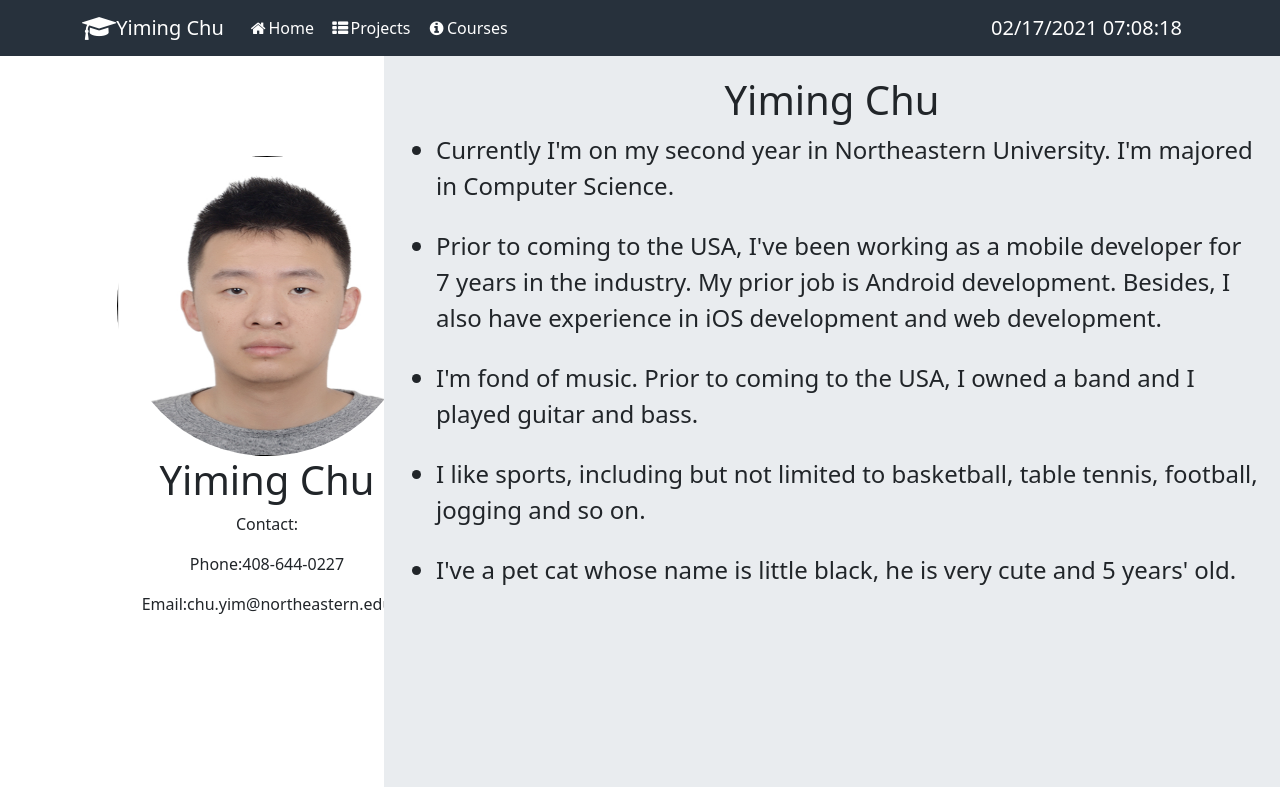
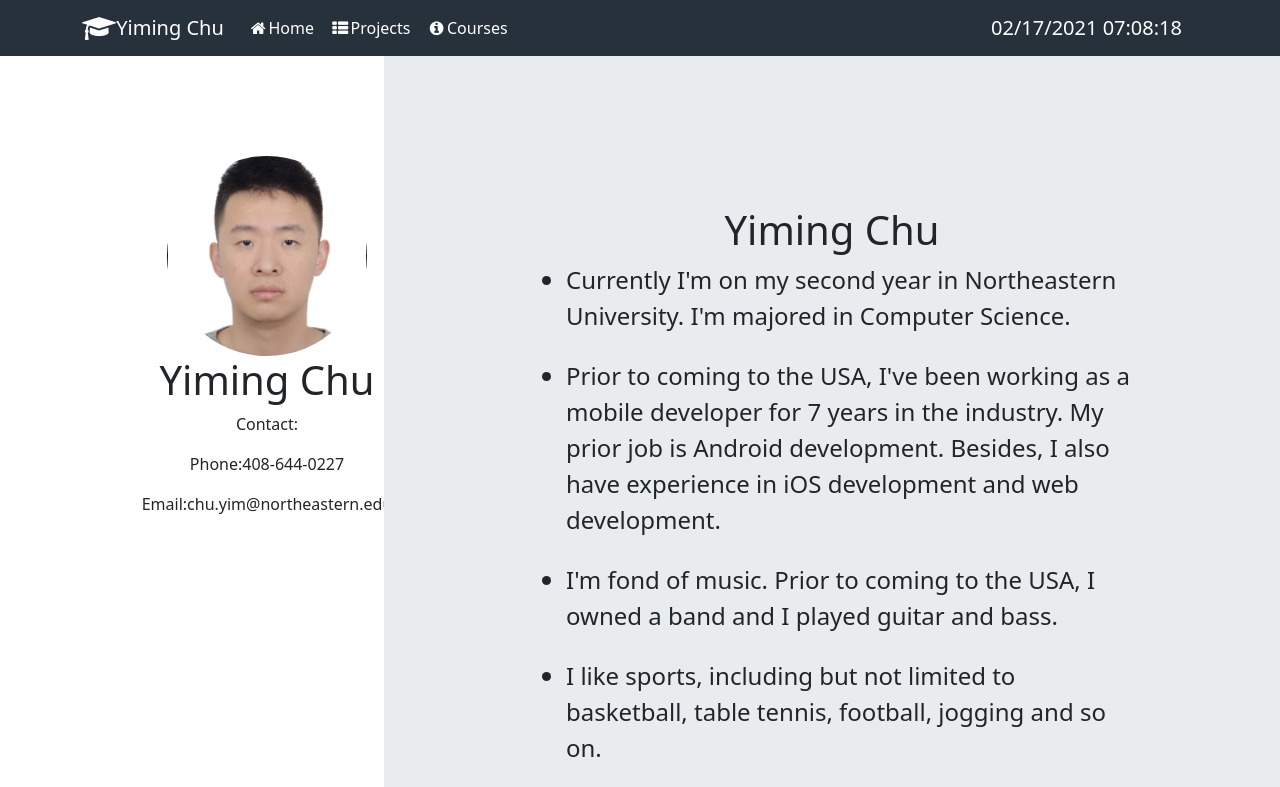
Before and after one commit to yimingdeveloper/MyHomePage, a website: page index.html in a window 1280 px wide. Shown: the top 787 px of the page. Drawn offline with nearby package versions, Linux system fonts and the light colour scheme.

Commit message:
Update style.css

```diff
--- a/css/style.css
+++ b/css/style.css
@@ -37,7 +37,6 @@ footer {
   display: flex;
   flex-direction: row;
   width: 100%;
-  height: 100%;
 }
 
 #avatar-col {
@@ -50,10 +49,11 @@ footer {
 }
 
 #avatar-col img {
-  width: 300px;
-  height: 300px;
+  width: 200px;
+  height: 200px;
   margin-top: 100px;
   border-radius: 50%;
+  object-fit: cover;
 }
 
 #self-intro-col {
@@ -62,7 +62,7 @@ footer {
   background-color: #e9ecef;
   display: flex;
   flex-direction: column;
-  padding: 20px;
+  padding: 150px 150px 0;
 }
 
 #self-intro-col p,
```
